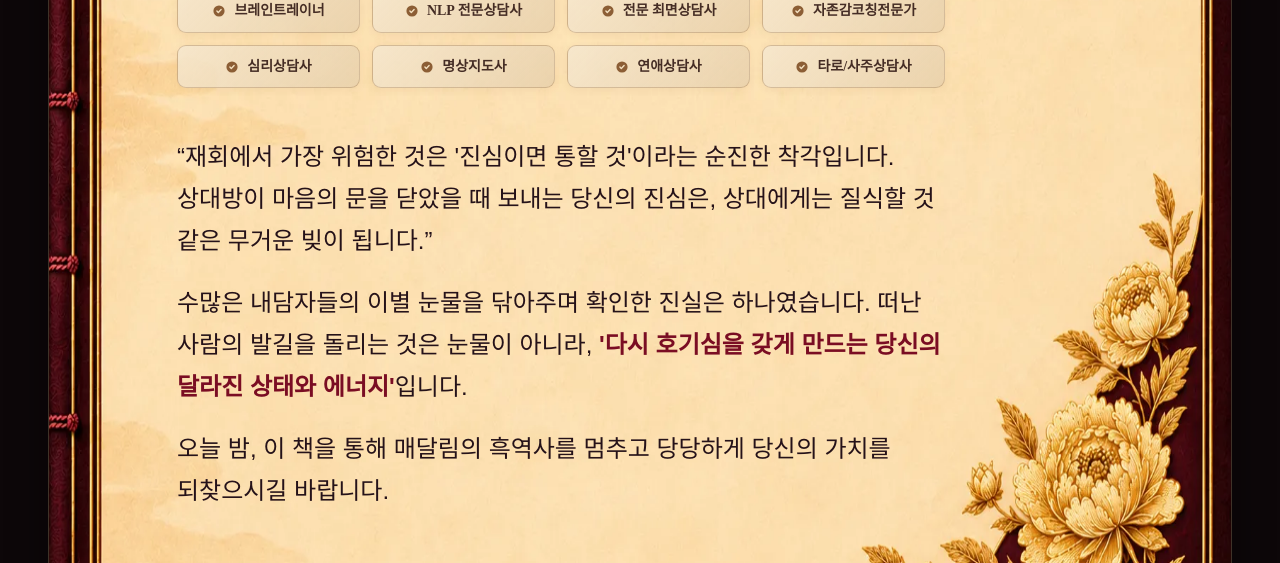
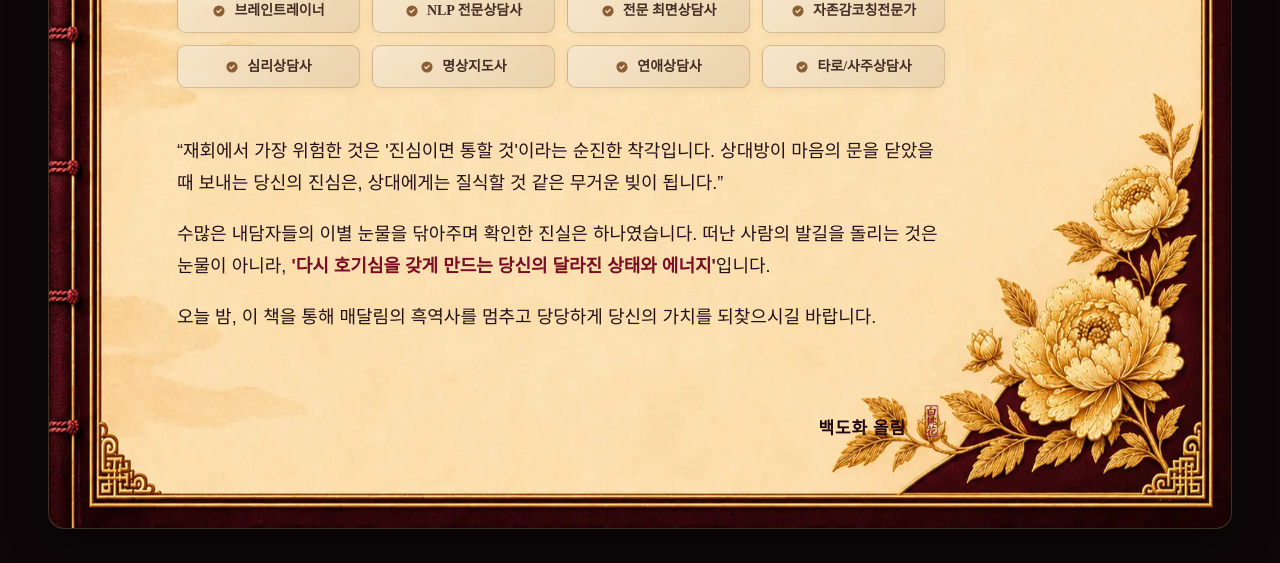
Before and after one commit to woolbo100/buzasun, a Next.js app: page /reports/reunion-secret in a window 1280 px wide. Shown: the part 8860-9423 px from the top of the page. Built offline with nearby package versions, Linux system fonts and the light colour scheme; no server answers; the database is empty.

Commit message:
style(reunion-secret): adjust author letter body text size to 18px

```diff
--- a/app/reports/reunion-secret/page.tsx
+++ b/app/reports/reunion-secret/page.tsx
@@ -1499,8 +1499,8 @@ export default function ReunionSecretPage() {
                       ))}
                     </div>
 
-                    {/* 저자의 편지 본문 (18pt / 24px) */}
-                    <div className="text-[17px] sm:text-[19px] md:text-[21px] lg:text-[24px] text-[#251219] leading-[1.75] font-normal space-y-4 sm:space-y-5 break-keep pt-2 sm:pt-4">
+                    {/* 저자의 편지 본문 (18px) */}
+                    <div className="text-[15px] sm:text-[16px] md:text-[18px] text-[#251219] leading-[1.75] font-normal space-y-4 sm:space-y-5 break-keep pt-2 sm:pt-4">
                       <p>
                         &ldquo;재회에서 가장 위험한 것은 &apos;진심이면 통할 것&apos;이라는 순진한 착각입니다. 상대방이 마음의 문을 닫았을 때 보내는 당신의 진심은, 상대에게는 질식할 것 같은 무거운 빚이 됩니다.&rdquo;
                       </p>
```
